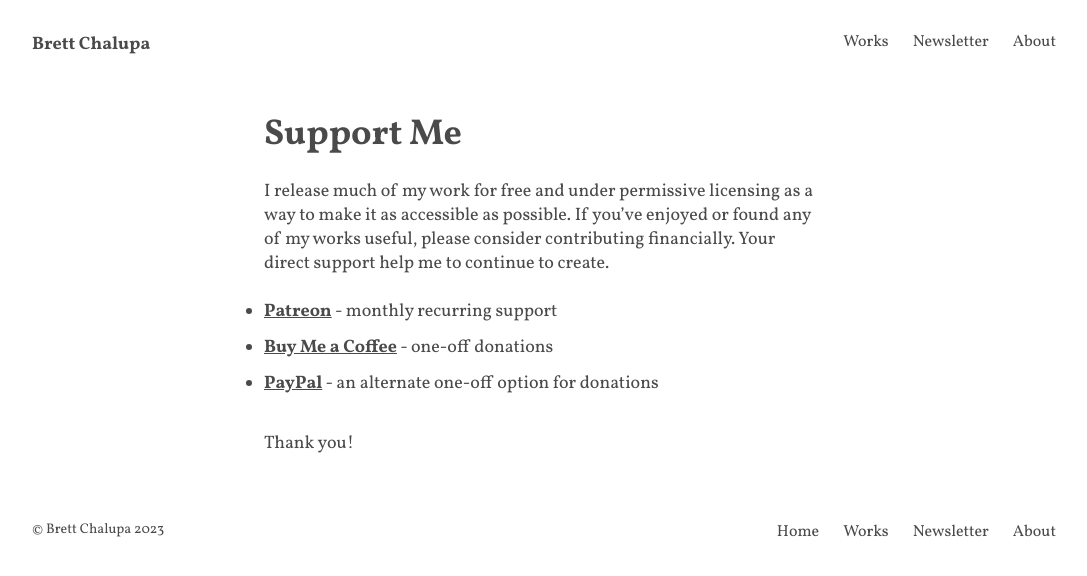
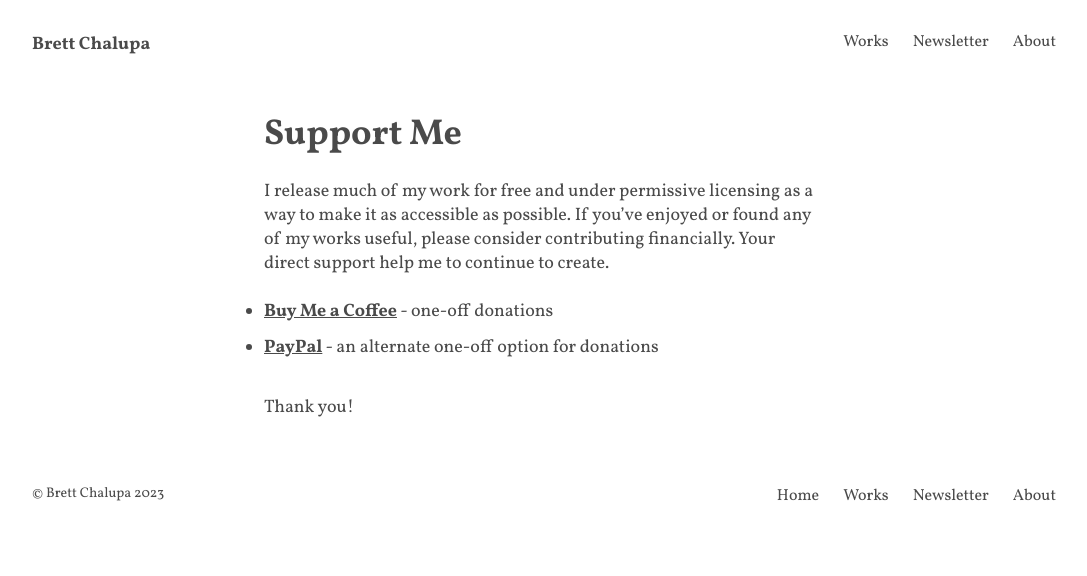
Before and after one commit to brettchalupa/brettchalupa.github.io, a Jekyll site: the page built from support.md, in a window 1280 px wide. Shown: the top 576 px of the page, without its empty margins (96-1183 px from the left). Built offline with Jekyll 4.4.1, drawn with Linux system fonts in a browser that asks for light colours.

Commit message:
chore: remove Patreon

```diff
--- a/support.md
+++ b/support.md
@@ -9,7 +9,6 @@ layout: default
 
 I release much of my work for free and under permissive licensing as a way to make it as accessible as possible. If you've enjoyed or found any of my works useful, please consider contributing financially. Your direct support help me to continue to create.
 
-- **[Patreon](https://www.patreon.com/brettchalupa)** - monthly recurring support
 - **[Buy Me a Coffee](https://www.buymeacoffee.com/brettchalupa)** - one-off donations
 - **[PayPal](https://paypal.me/brettchalupa)** - an alternate one-off option for donations
 
```
